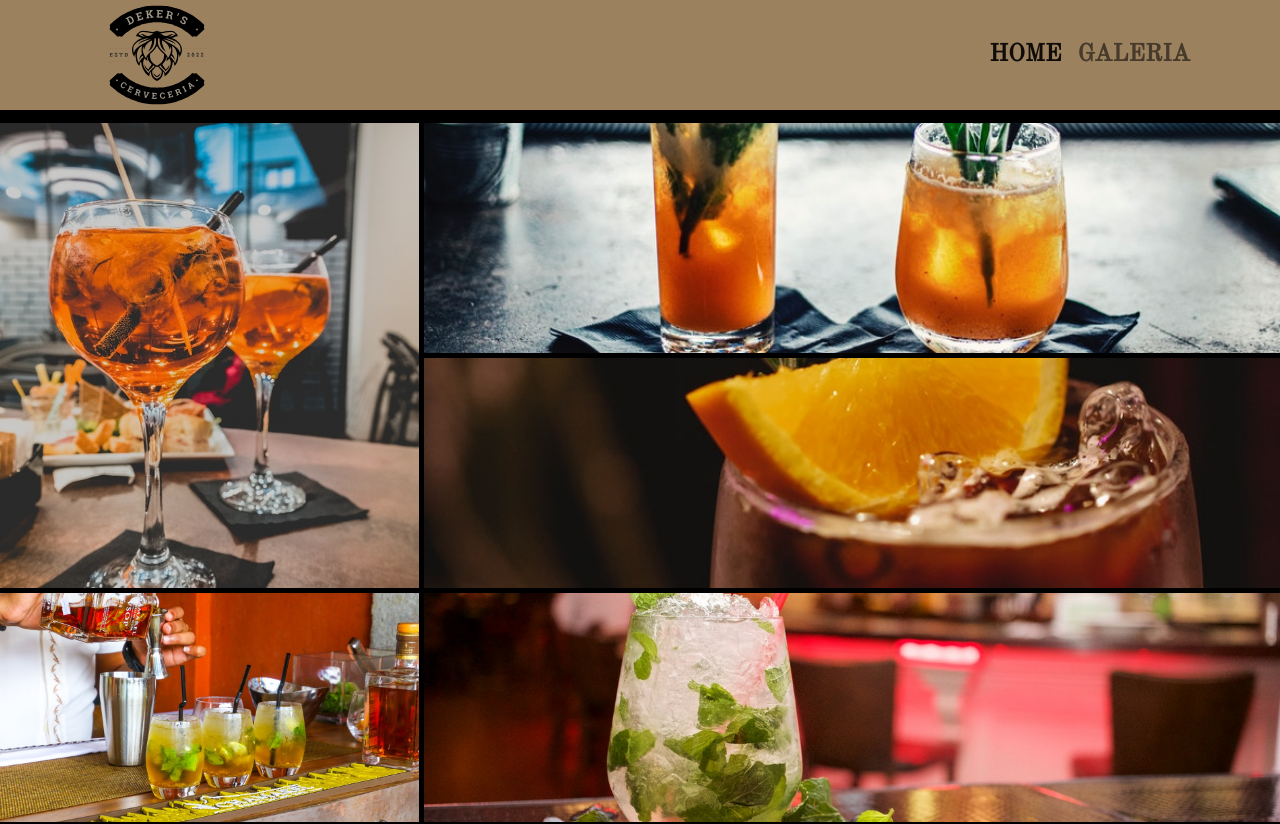
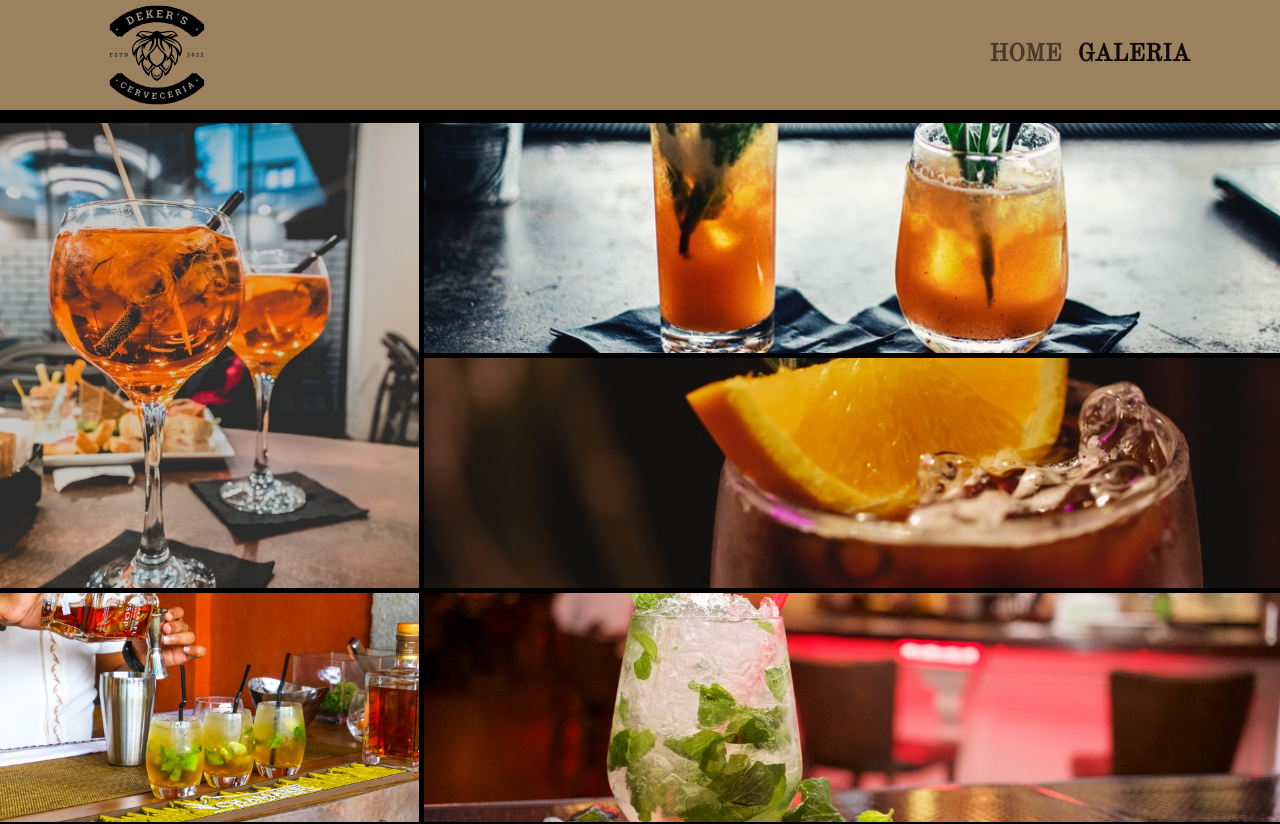
Before and after one commit to mauriohudson/SEGUNDA-ENTREGA, a website: page galeria.html in a window 1280 px wide. Shown: the top 824 px of the page. Drawn offline with nearby package versions, Linux system fonts and the light colour scheme; grey boxes are pictures that could not be loaded.

Commit message:
aplicandosass2

```diff
--- a/galeria.html
+++ b/galeria.html
@@ -59,7 +59,7 @@
             <ul class="navbar-nav text-center">
               <li class="nav-item">
                 <a
-                  class="nav-link active fs-4 text-uppercase fw-bold"
+                  class="nav-link  fs-4 text-uppercase fw-bold"
                   aria-current="page"
                   href="index.html"
                   >home</a
@@ -67,7 +67,7 @@
               </li>
               <li class="nav-item">
                 <a
-                  class="nav-link fs-4 fw-bold text-uppercase"
+                  class="nav-link active fs-4 fw-bold text-uppercase"
                   href="galeria.html"
                   >galeria</a
                 >
```
